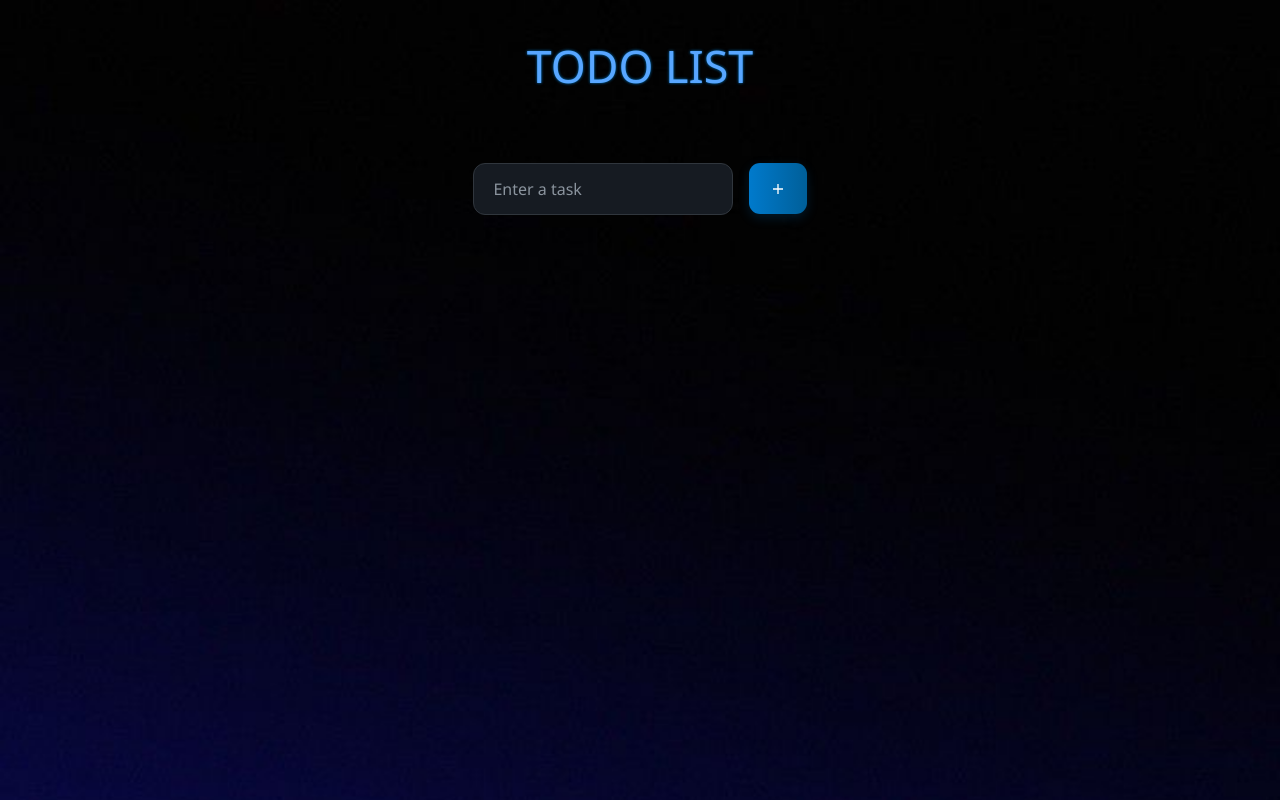
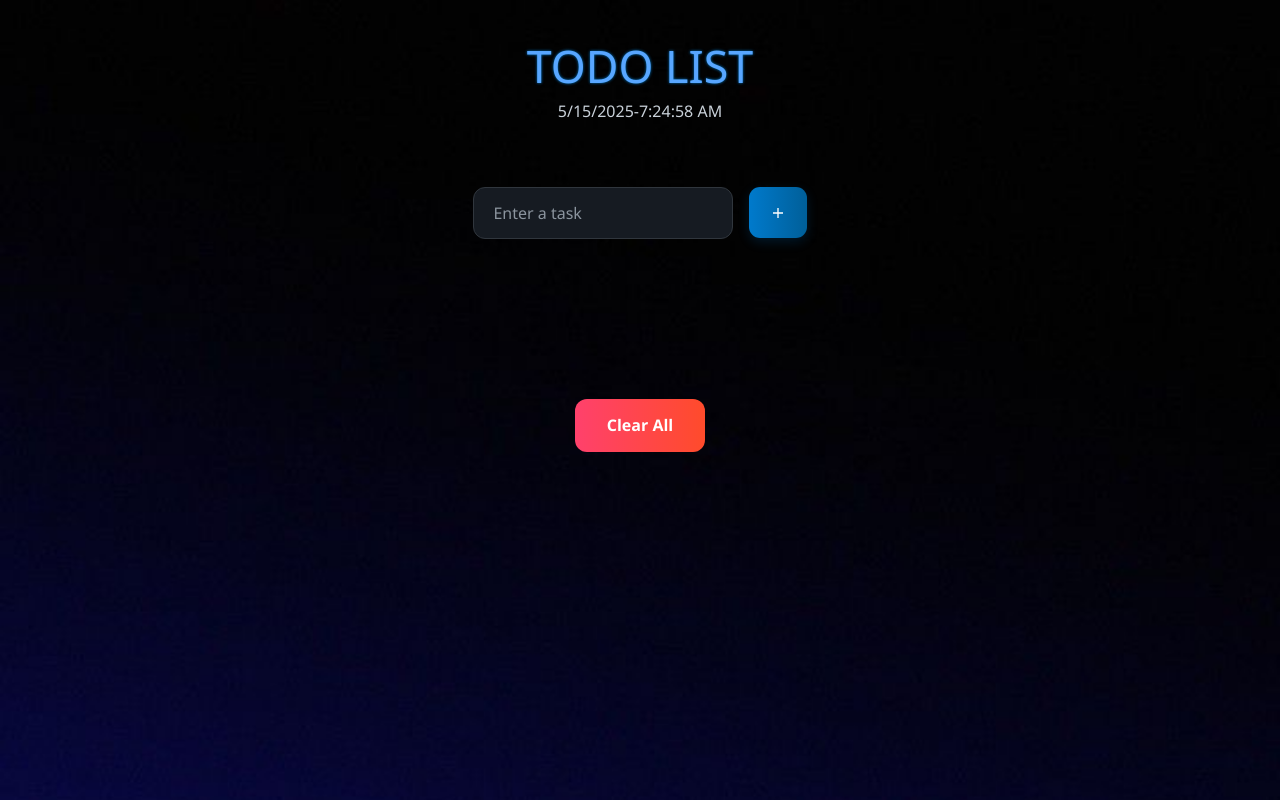
Before and after one commit to abhishekmahara/react-todo-list, a React (Vite) app: page / in a window 1280 px wide. Shown: the top 800 px of the page. Built offline with nearby package versions, Linux system fonts and the light colour scheme.

Commit message:
feat: clear all button added

```diff
--- a/src/Todo/List.css
+++ b/src/Todo/List.css
@@ -1,12 +1,11 @@
 body{
-   background-image: url("../assets/IMG_8144.JPG");
+  background-image: url("../assets/IMG_8144.JPG");
   background-size: cover;
   background-repeat: no-repeat;
 
 }
 
 section {
-  /* background-color: #0d1117; */
   color: #c9d1d9;
   padding: 2rem;
   height: 100%;
@@ -79,9 +78,7 @@ form {
 
 /* Task List Styling */
 .unOrderedList {
-  margin-top: 1rem;
   display: flex;
-  min-height: 100vh;
   justify-content: center;
 }
 
@@ -164,3 +161,16 @@ form {
 .del-button:hover {
   background-color: rgba(248, 81, 73, 0.6);
 }
+
+.clear-btn {
+  display: block;
+  margin: 2rem auto;
+  padding: 0.9rem 2rem;
+  font-size: 1rem;
+  font-weight: bold;
+  color: #ffffff;
+  background: linear-gradient(to right, #ff416c, #ff4b2b);
+  border: none;
+  border-radius: 12px;
+  cursor: pointer;
+  }
--- a/src/Todo/List.jsx
+++ b/src/Todo/List.jsx
@@ -1,4 +1,4 @@
-import { useState } from 'react';
+import { useEffect, useState } from 'react';
 import './List.css';
 import { IoMdAdd } from "react-icons/io";
 import { MdDelete, MdEdit } from "react-icons/md";
@@ -7,7 +7,8 @@ import { FaCheck } from "react-icons/fa";
 export const List = () => {
   const [inVal, setInVal] = useState("");
   const [task, setTask] = useState([]);
-  const [editId, setEditId] = useState(null); // 👈 Track task being edited
+  const [editId, setEditId] = useState(null);
+  const [dateTime,setDatetime]=useState("");
 
   const handleInputChange = (value) => {
     setInVal(value);
@@ -19,14 +20,13 @@ export const List = () => {
     if (!inVal.trim()) return;
 
     if (editId) {
-      // Update existing task
       const updatedTasks = task.map((item) =>
         item.id === editId ? { ...item, text: inVal } : item
       );
       setTask(updatedTasks);
-      setEditId(null); // Exit edit mode
+      setEditId(null);
     } else {
-      // Prevent duplicate task
+
       if (task.some((t) => t.text === inVal)) {
         setInVal("");
         return;
@@ -40,7 +40,7 @@ export const List = () => {
       setTask((prev) => [...prev, newTask]);
     }
 
-    setInVal(""); // Reset input
+    setInVal("");
   };
 
   const taskComplete = (idToCheck) => {
@@ -65,10 +65,31 @@ export const List = () => {
     setEditId(idToEdit);
   };
 
+  //clear button
+  const handleClearData= () => {
+    setTask([]);
+  }
+
+
+  // Date and Time
+
+  useEffect(()=>{
+  const interval = setInterval(()=>{
+  const now = new Date();
+  const formattedDate = now.toLocaleDateString();
+  const formattedTime = now.toLocaleTimeString();
+  setDatetime(`${formattedDate}-${formattedTime}`)
+  },1000)
+
+  return() => clearInterval(interval)
+  },[])
+
+
   return (
     <section>
       <header>
         <h1>TODO LIST</h1>
+        <h2 className='date'>{dateTime}</h2>
       </header>
 
       <section>
@@ -111,6 +132,9 @@ export const List = () => {
           ))}
         </ul>
       </section>
+      <section>
+        <button className='clear-btn' onClick={handleClearData}>Clear All</button>
+      </section>
     </section>
   );
 };
```
